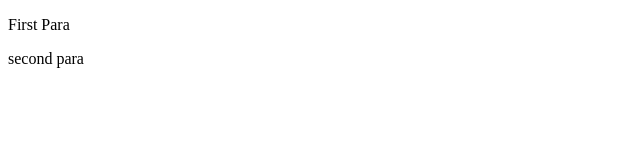
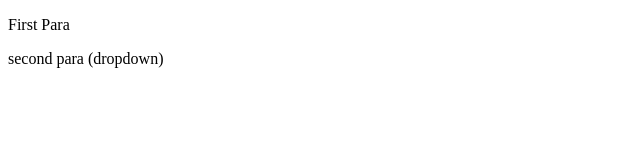
Before and after one commit to GouravSharma99/localrepo, a plain HTML site: page index.html in a window 1280 px wide. Shown: the full height of the page, 0-640 px from the left. Drawn offline with Linux system fonts and the light colour scheme.

```diff
--- a/index.html
+++ b/index.html
@@ -7,6 +7,6 @@
 </head>
 <body>
     <p>First Para</p>
-    <p>second para</p>
+    <p>second para (dropdown)</p>
 </body>
 </html>
```
